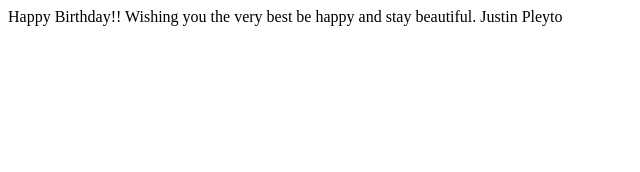
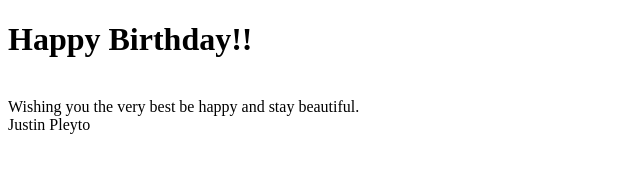
Before and after one commit to birthdaypalces/birthdaypalces.github.io, a plain HTML site: page birthday.html in a window 1280 px wide. Shown: the whole page, without its empty margins (0-640 px from the left). Drawn offline with Linux system fonts and the light colour scheme.

Commit message:
added birthday

```diff
--- a/birthday.html
+++ b/birthday.html
@@ -7,12 +7,11 @@
     </head>
     <body>
     <p1>
-     Happy Birthday!!
-
+    <h1>Happy Birthday!!
+</h1> <br>
      Wishing you the very best be happy and stay beautiful.
-
-     Justin Pleyto
-</p1>
+<br>
+     Justin Pleyto</p1>
 
     </body>
 </html>
```
